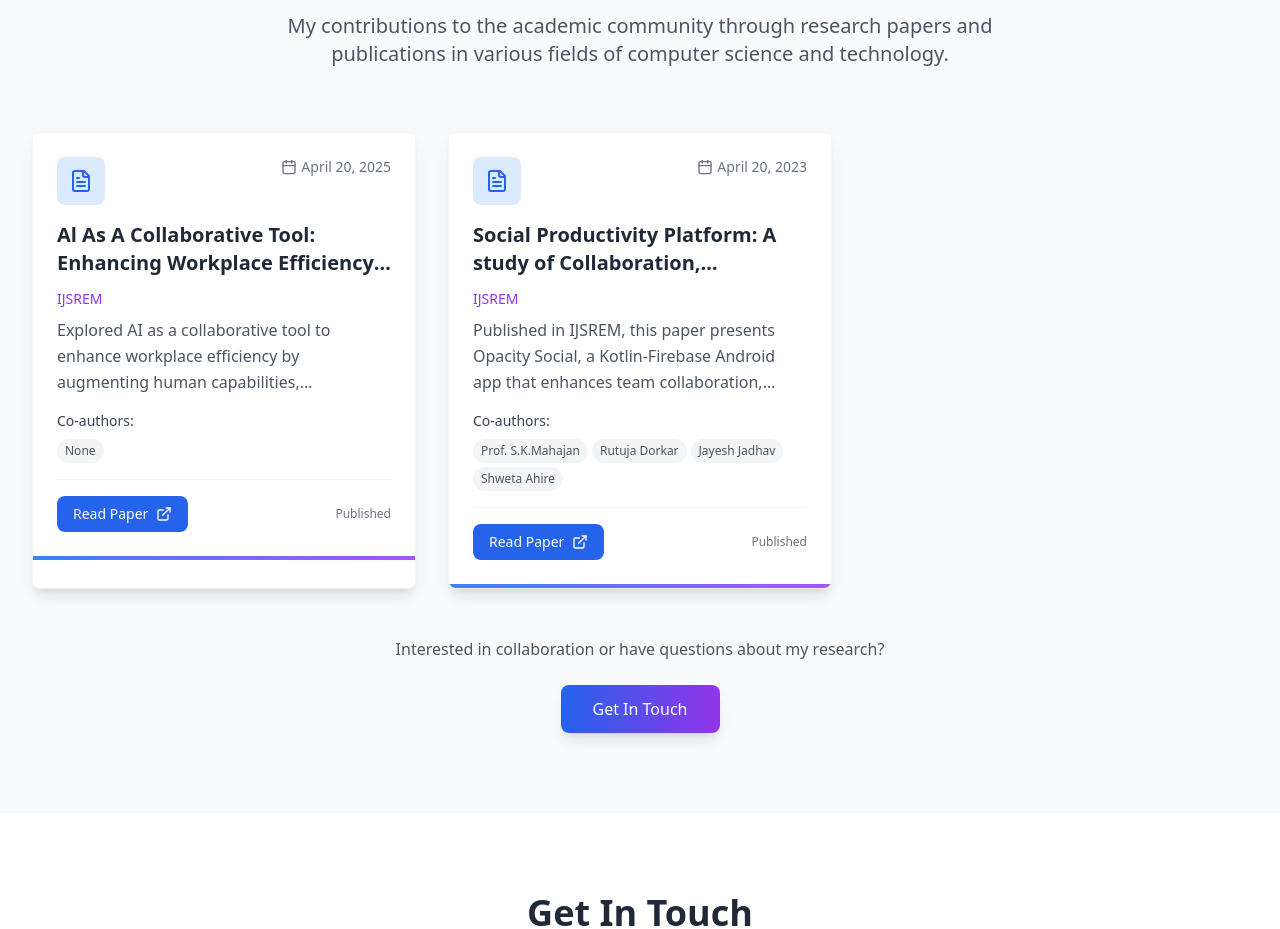
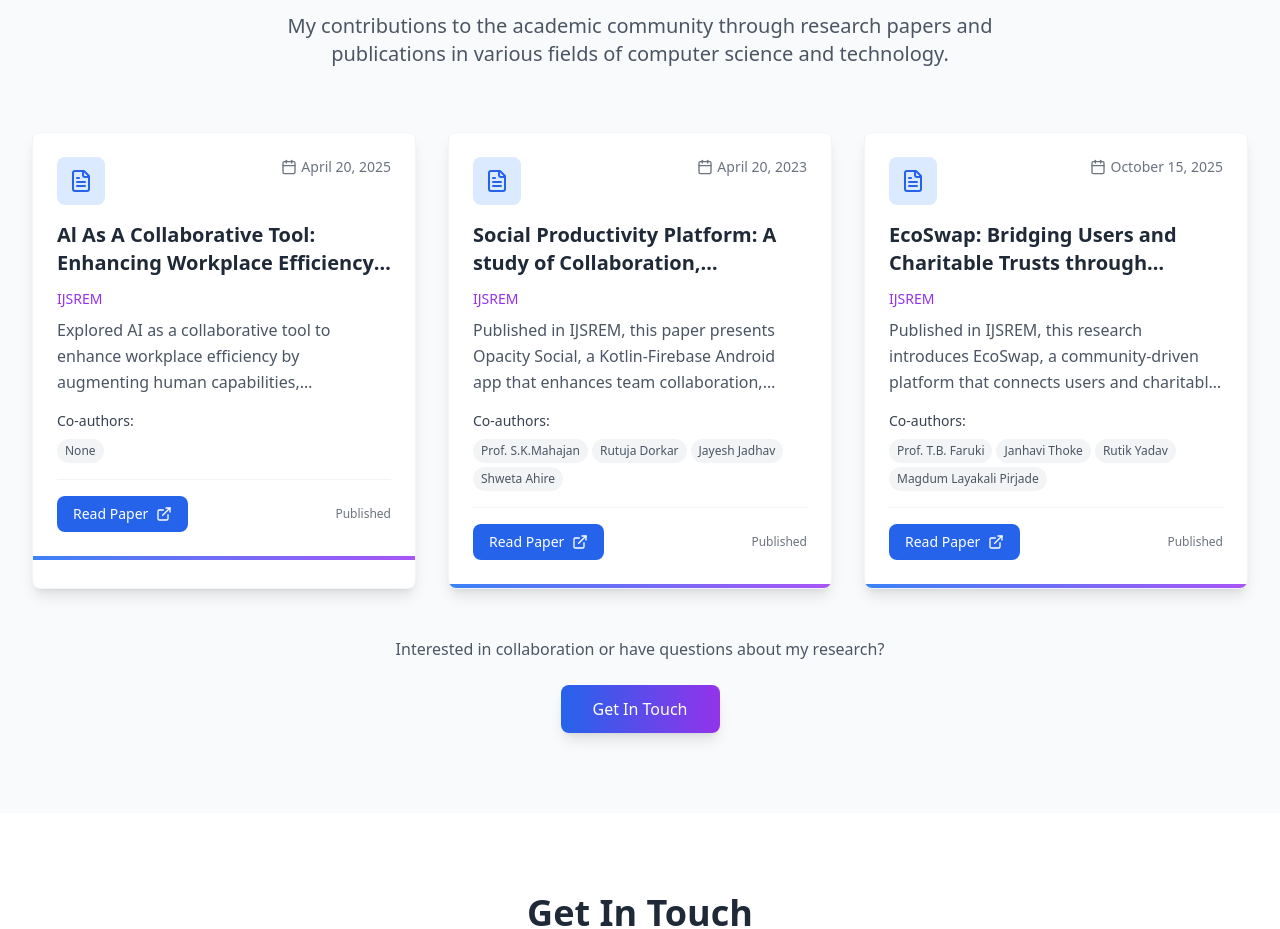
Before and after one commit to Rupesh0204/Portfolio, a React (Vite) app: page / in a window 1280 px wide. Shown: the part 4820-5749 px from the top of the page. Built offline with nearby package versions, Linux system fonts and the light colour scheme.

Commit message:
added latest Research paper Published

```diff
--- a/src/sections/Research.tsx
+++ b/src/sections/Research.tsx
@@ -31,6 +31,15 @@ const Research: React.FC = () => {
       date: "2023-04-20",
       journal: "IJSREM",
       coAuthors: ["Prof. S.K.Mahajan","Rutuja Dorkar","Jayesh Jadhav","Shweta Ahire"]
+    },
+    {
+      id: 3,
+  title: "EcoSwap: Bridging Users and Charitable Trusts through Intelligent Item Exchange and Donation Management",
+  description: "Published in IJSREM, this research introduces EcoSwap, a community-driven platform that connects users and charitable trusts through intelligent item exchange and donation management. It integrates AI-based demand prediction, geofencing, and secure trust frameworks to promote sustainability, transparency, and social impact.",
+  link: "https://ijsrem.com/download/ecoswap-bridging-users-and-charitable-trusts-through-intelligent-item-exchange-and-donation-management/",
+  date: "2025-10-15",
+  journal: "IJSREM",
+  coAuthors: ["Prof. T.B. Faruki", "Janhavi Thoke", "Rutik Yadav", "Magdum Layakali Pirjade"]
     },
 
   ]);
```
